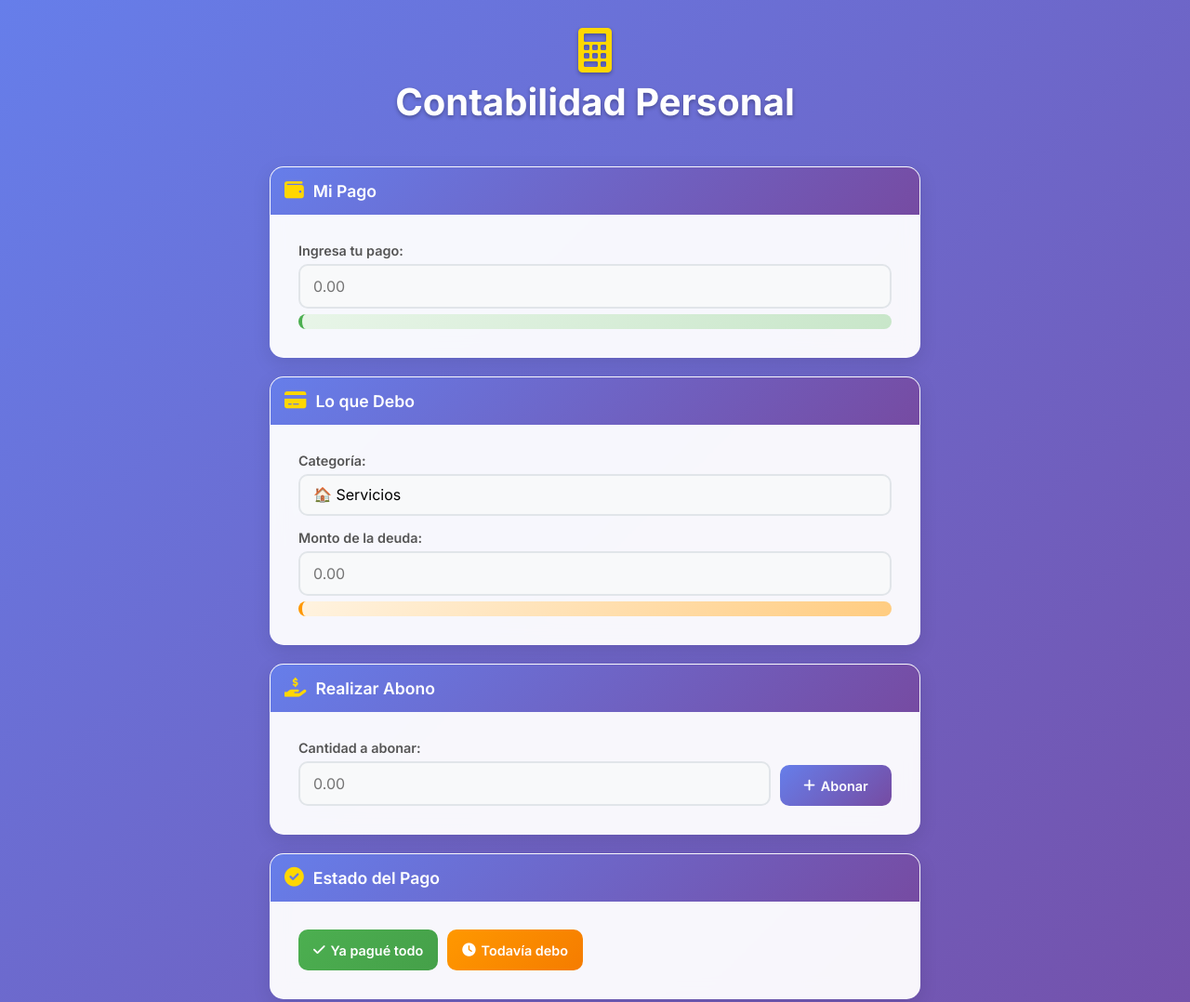
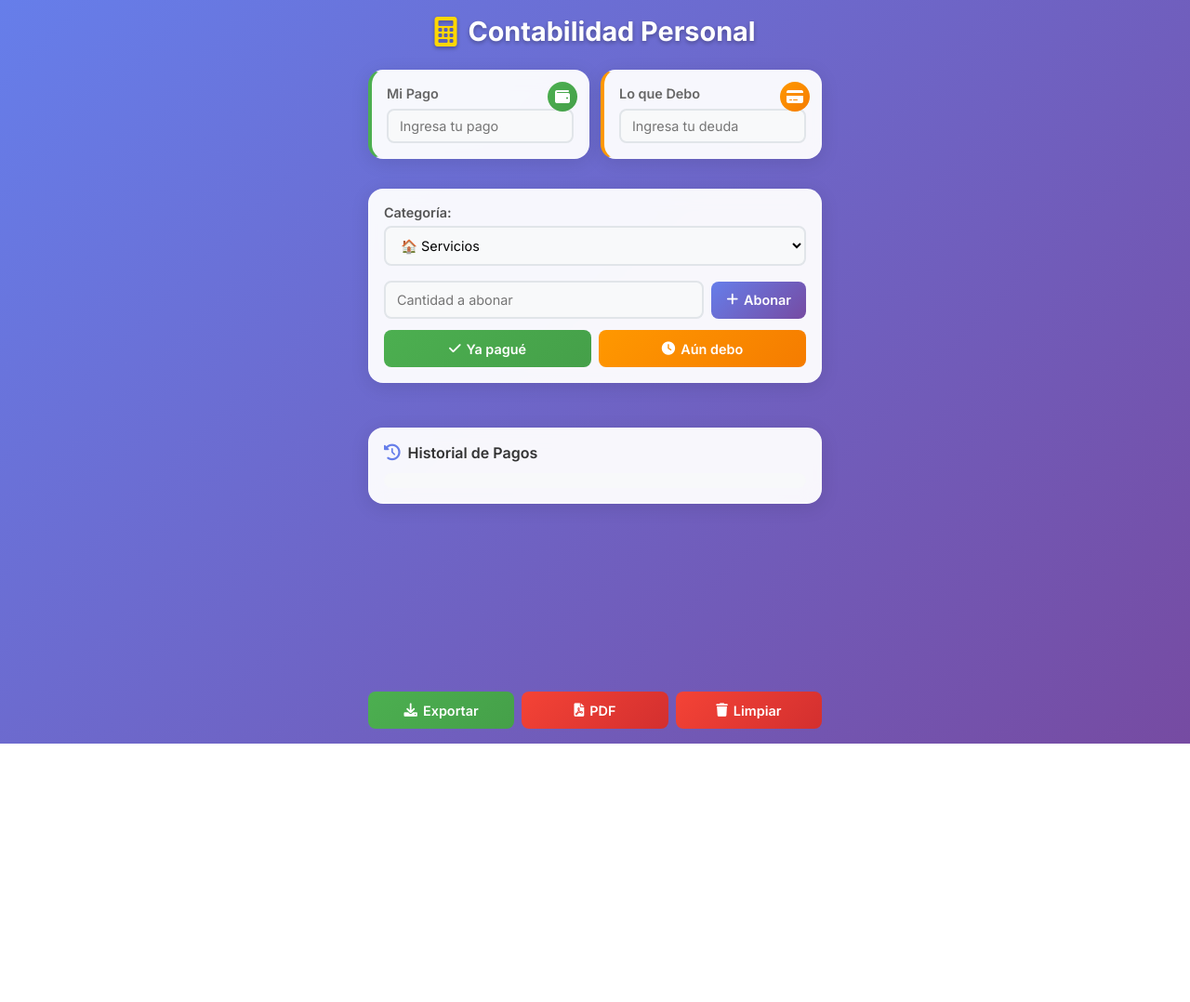
Before and after one commit to JhonSanchez01/contabilidad-personal, a plain HTML site: page index.html in a window 1280 px wide. Shown: the top 1078 px of the page at 93% size. After the commit the page ends 800 px from the top, so only its background shows below. Drawn offline with nearby package versions, Linux system fonts and the light colour scheme.

Commit message:
Diseño moderno y compacto: reorganización visual, tarjetas de resumen, layout dinámico

```diff
--- a/estilos.css
+++ b/estilos.css
@@ -8,157 +8,237 @@ body {
   font-family: 'Inter', sans-serif;
   background: linear-gradient(135deg, #667eea 0%, #764ba2 100%);
   min-height: 100vh;
-  padding: 10px;
   color: #333;
   overflow-x: hidden;
 }
 
 .container {
-  max-width: 600px;
+  max-width: 480px;
   margin: 0 auto;
+  padding: 16px;
+  min-height: 100vh;
   display: flex;
   flex-direction: column;
-  gap: 15px;
-  padding: 0 5px;
 }
 
+/* Header compacto */
 .header {
   text-align: center;
-  margin-bottom: 15px;
+  margin-bottom: 24px;
   color: white;
-  padding: 10px;
+}
+
+.header-content {
+  display: flex;
+  align-items: center;
+  justify-content: center;
+  gap: 12px;
 }
 
 .header i {
-  font-size: 2.5rem;
-  margin-bottom: 8px;
-  display: block;
+  font-size: 2rem;
   color: #ffd700;
   text-shadow: 0 2px 4px rgba(0,0,0,0.3);
 }
 
 .header h1 {
-  font-size: 2rem;
+  font-size: 1.8rem;
   font-weight: 700;
   text-shadow: 0 2px 4px rgba(0,0,0,0.3);
-  line-height: 1.2;
 }
 
-.card {
+/* Dashboard principal */
+.dashboard {
+  flex: 1;
+  display: flex;
+  flex-direction: column;
+  gap: 16px;
+}
+
+/* Tarjetas de resumen */
+.summary-cards {
+  display: grid;
+  grid-template-columns: 1fr 1fr;
+  gap: 12px;
+  margin-bottom: 16px;
+}
+
+.summary-card {
   background: rgba(255, 255, 255, 0.95);
-  border-radius: 15px;
-  box-shadow: 0 6px 20px rgba(0, 0, 0, 0.1);
+  border-radius: 16px;
+  padding: 16px;
+  box-shadow: 0 4px 20px rgba(0, 0, 0, 0.1);
   backdrop-filter: blur(10px);
   border: 1px solid rgba(255, 255, 255, 0.2);
+  transition: transform 0.3s ease, box-shadow 0.3s ease;
+  position: relative;
   overflow: hidden;
-  transition: transform 0.3s ease, box-shadow 0.3s ease;
 }
 
-.card:hover {
-  transform: translateY(-3px);
+.summary-card:hover {
+  transform: translateY(-2px);
   box-shadow: 0 8px 25px rgba(0, 0, 0, 0.15);
 }
 
-.card-header {
-  background: linear-gradient(135deg, #667eea 0%, #764ba2 100%);
-  color: white;
-  padding: 15px;
+.summary-card.income {
+  border-left: 4px solid #4caf50;
+}
+
+.summary-card.debt {
+  border-left: 4px solid #ff9800;
+}
+
+.card-icon {
+  position: absolute;
+  top: 12px;
+  right: 12px;
+  width: 32px;
+  height: 32px;
+  border-radius: 50%;
   display: flex;
   align-items: center;
-  gap: 10px;
+  justify-content: center;
+  font-size: 1rem;
+  color: white;
 }
 
-.card-header i {
-  font-size: 1.3rem;
-  color: #ffd700;
+.summary-card.income .card-icon {
+  background: linear-gradient(135deg, #4caf50 0%, #45a049 100%);
 }
 
-.card-header h3 {
-  font-size: 1.1rem;
-  font-weight: 600;
-  margin: 0;
+.summary-card.debt .card-icon {
+  background: linear-gradient(135deg, #ff9800 0%, #f57c00 100%);
 }
 
-.card-content {
-  padding: 18px;
+.card-content h3 {
+  font-size: 0.9rem;
+  font-weight: 600;
+  color: #666;
+  margin-bottom: 8px;
 }
 
-.input-group {
-  margin-bottom: 15px;
+.amount {
+  font-size: 1.4rem;
+  font-weight: 700;
+  color: #333;
+  margin-bottom: 8px;
 }
 
-.input-group:last-child {
-  margin-bottom: 0;
-}
-
-label {
-  display: block;
-  margin-bottom: 6px;
-  font-weight: 600;
-  color: #555;
+.summary-card input {
+  width: 100%;
+  padding: 8px 12px;
+  border: 2px solid #e1e5e9;
+  border-radius: 8px;
   font-size: 0.9rem;
-}
-
-input[type="number"], select {
-  width: 100%;
-  padding: 12px 14px;
-  border: 2px solid #e1e5e9;
-  border-radius: 10px;
-  font-size: 1rem;
   font-family: 'Inter', sans-serif;
   transition: all 0.3s ease;
   background: #f8f9fa;
-  -webkit-appearance: none;
-  -moz-appearance: none;
-  appearance: none;
 }
 
-input[type="number"]:focus, select:focus {
+.summary-card input:focus {
   outline: none;
   border-color: #667eea;
   background: white;
   box-shadow: 0 0 0 3px rgba(102, 126, 234, 0.1);
 }
 
-.input-with-button {
-  display: flex;
-  gap: 10px;
-  align-items: flex-end;
+/* Sección de acciones */
+.action-section {
+  background: rgba(255, 255, 255, 0.95);
+  border-radius: 16px;
+  padding: 16px;
+  box-shadow: 0 4px 20px rgba(0, 0, 0, 0.1);
+  backdrop-filter: blur(10px);
+  border: 1px solid rgba(255, 255, 255, 0.2);
+  margin-bottom: 16px;
 }
 
-.input-with-button input {
-  flex: 1;
-  min-width: 0;
+.category-selector {
+  margin-bottom: 16px;
 }
 
-.button-group {
-  display: flex;
-  gap: 10px;
-  flex-wrap: wrap;
-  justify-content: center;
+.category-selector label {
+  display: block;
+  font-size: 0.9rem;
+  font-weight: 600;
+  color: #555;
+  margin-bottom: 6px;
 }
 
+.category-selector select {
+  width: 100%;
+  padding: 10px 12px;
+  border: 2px solid #e1e5e9;
+  border-radius: 8px;
+  font-size: 0.9rem;
+  font-family: 'Inter', sans-serif;
+  background: #f8f9fa;
+  transition: all 0.3s ease;
+}
+
+.category-selector select:focus {
+  outline: none;
+  border-color: #667eea;
+  background: white;
+  box-shadow: 0 0 0 3px rgba(102, 126, 234, 0.1);
+}
+
+.payment-actions {
+  display: flex;
+  flex-direction: column;
+  gap: 12px;
+}
+
+.abono-input {
+  display: flex;
+  gap: 8px;
+  align-items: center;
+}
+
+.abono-input input {
+  flex: 1;
+  padding: 10px 12px;
+  border: 2px solid #e1e5e9;
+  border-radius: 8px;
+  font-size: 0.9rem;
+  font-family: 'Inter', sans-serif;
+  background: #f8f9fa;
+  transition: all 0.3s ease;
+}
+
+.abono-input input:focus {
+  outline: none;
+  border-color: #667eea;
+  background: white;
+  box-shadow: 0 0 0 3px rgba(102, 126, 234, 0.1);
+}
+
+.status-buttons {
+  display: grid;
+  grid-template-columns: 1fr 1fr;
+  gap: 8px;
+}
+
+/* Botones */
 button {
-  padding: 12px 16px;
+  padding: 10px 16px;
   border: none;
-  border-radius: 10px;
+  border-radius: 8px;
   font-weight: 600;
   font-size: 0.9rem;
   cursor: pointer;
   transition: all 0.3s ease;
   display: flex;
   align-items: center;
+  justify-content: center;
   gap: 6px;
   font-family: 'Inter', sans-serif;
-  min-width: 100px;
-  justify-content: center;
-  flex: 1;
-  min-height: 44px;
+  min-height: 40px;
   touch-action: manipulation;
 }
 
 button:hover {
-  transform: translateY(-2px);
+  transform: translateY(-1px);
   box-shadow: 0 4px 12px rgba(0, 0, 0, 0.15);
 }
 
@@ -216,40 +296,20 @@ button:active {
   background: linear-gradient(135deg, #d32f2f 0%, #c62828 100%);
 }
 
-.balance-display, .debt-display {
-  display: block;
-  margin-top: 6px;
-  padding: 8px 10px;
-  border-radius: 8px;
-  font-weight: 600;
-  font-size: 0.85rem;
-}
-
-.balance-display {
-  background: linear-gradient(135deg, #e8f5e8 0%, #c8e6c9 100%);
-  color: #2e7d32;
-  border-left: 4px solid #4caf50;
-}
-
-.debt-display {
-  background: linear-gradient(135deg, #fff3e0 0%, #ffcc80 100%);
-  color: #e65100;
-  border-left: 4px solid #ff9800;
-}
-
+/* Estado del pago */
 .status-display {
-  margin-top: 12px;
+  margin: 16px 0;
   text-align: center;
 }
 
 .ya-pago {
   background: linear-gradient(135deg, #4caf50 0%, #45a049 100%);
   color: white;
-  padding: 14px 20px;
+  padding: 12px 20px;
   border-radius: 12px;
   text-align: center;
   font-weight: 700;
-  font-size: 1.1rem;
+  font-size: 1rem;
   box-shadow: 0 4px 16px rgba(76, 175, 80, 0.3);
   animation: pulse 2s infinite;
 }
@@ -260,22 +320,53 @@ button:active {
   100% { transform: scale(1); }
 }
 
+/* Historial */
+.history-section {
+  background: rgba(255, 255, 255, 0.95);
+  border-radius: 16px;
+  padding: 16px;
+  box-shadow: 0 4px 20px rgba(0, 0, 0, 0.1);
+  backdrop-filter: blur(10px);
+  border: 1px solid rgba(255, 255, 255, 0.2);
+  margin-bottom: 16px;
+}
+
+.section-header {
+  display: flex;
+  align-items: center;
+  gap: 8px;
+  margin-bottom: 12px;
+}
+
+.section-header i {
+  color: #667eea;
+  font-size: 1.1rem;
+}
+
+.section-header h3 {
+  font-size: 1rem;
+  font-weight: 600;
+  color: #333;
+  margin: 0;
+}
+
 .history-container {
-  max-height: 250px;
+  max-height: 200px;
   overflow-y: auto;
-  border-radius: 10px;
+  border-radius: 8px;
   background: #f8f9fa;
-  padding: 6px;
+  padding: 8px;
 }
 
 .historial-item {
-  padding: 12px;
+  padding: 10px;
   margin-bottom: 6px;
   background: white;
-  border-radius: 10px;
-  border-left: 4px solid #667eea;
+  border-radius: 8px;
+  border-left: 3px solid #667eea;
   box-shadow: 0 2px 6px rgba(0, 0, 0, 0.05);
   transition: transform 0.2s ease;
+  font-size: 0.85rem;
 }
 
 .historial-item:hover {
@@ -294,7 +385,7 @@ button:active {
 
 .historial-item strong {
   color: #333;
-  font-size: 0.85rem;
+  font-size: 0.8rem;
 }
 
 .historial-item small {
@@ -304,124 +395,74 @@ button:active {
 
 /* Scrollbar personalizado */
 .history-container::-webkit-scrollbar {
-  width: 6px;
+  width: 4px;
 }
 
 .history-container::-webkit-scrollbar-track {
   background: #f1f1f1;
-  border-radius: 3px;
+  border-radius: 2px;
 }
 
 .history-container::-webkit-scrollbar-thumb {
   background: #667eea;
-  border-radius: 3px;
+  border-radius: 2px;
 }
 
 .history-container::-webkit-scrollbar-thumb:hover {
   background: #5a6fd8;
 }
 
-/* Responsive para tablets */
-@media (min-width: 768px) {
-  body {
-    padding: 20px;
-  }
+/* Acciones */
+.actions-section {
+  margin-top: auto;
+  padding-top: 16px;
+}
 
+.action-buttons {
+  display: grid;
+  grid-template-columns: 1fr 1fr 1fr;
+  gap: 8px;
+}
+
+/* Responsive */
+@media (max-width: 480px) {
   .container {
-    gap: 20px;
-    padding: 0;
+    padding: 12px;
   }
 
   .header h1 {
-    font-size: 2.5rem;
+    font-size: 1.6rem;
   }
 
-  .header i {
-    font-size: 3rem;
+  .summary-cards {
+    grid-template-columns: 1fr;
+    gap: 8px;
   }
 
-  .card-content {
-    padding: 24px;
+  .status-buttons {
+    grid-template-columns: 1fr;
   }
 
-  .button-group {
-    justify-content: flex-start;
+  .action-buttons {
+    grid-template-columns: 1fr;
   }
 
-  button {
-    flex: none;
-    min-width: 120px;
+  .abono-input {
+    flex-direction: column;
   }
 
-  .input-with-button {
-    flex-direction: row;
-  }
-
-  .input-with-button button {
-    width: auto;
+  .abono-input button {
+    width: 100%;
   }
 }
 
-/* Responsive para móviles pequeños */
-@media (max-width: 480px) {
-  body {
-    padding: 5px;
+@media (min-width: 768px) {
+  .container {
+    max-width: 520px;
   }
 
-  .container {
-    gap: 10px;
-  }
-
-  .header h1 {
-    font-size: 1.8rem;
-  }
-
-  .header i {
-    font-size: 2rem;
-  }
-
-  .card-header {
-    padding: 12px;
-  }
-
-  .card-header h3 {
-    font-size: 1rem;
-  }
-
-  .card-content {
-    padding: 15px;
-  }
-
-  .button-group {
-    flex-direction: column;
-  }
-
-  button {
-    width: 100%;
-    min-width: auto;
-  }
-
-  .input-with-button {
-    flex-direction: column;
-  }
-
-  .input-with-button button {
-    width: 100%;
-  }
-
-  input[type="number"], select {
-    font-size: 16px; /* Evita zoom en iOS */
-  }
-}
-
-/* Responsive para pantallas grandes */
-@media (min-width: 1200px) {
-  .container {
-    max-width: 700px;
-  }
-
-  .card-content {
-    padding: 30px;
+  .summary-cards {
+    grid-template-columns: 1fr 1fr;
   }
 }
 
@@ -440,18 +481,20 @@ button:active {
     background: linear-gradient(135deg, #2c3e50 0%, #34495e 100%);
   }
 
-  .card {
+  .summary-card,
+  .action-section,
+  .history-section {
     background: rgba(255, 255, 255, 0.1);
     color: #fff;
   }
 
-  input[type="number"], select {
+  input, select {
     background: rgba(255, 255, 255, 0.1);
     color: #fff;
     border-color: rgba(255, 255, 255, 0.3);
   }
 
-  input[type="number"]::placeholder {
+  input::placeholder {
     color: rgba(255, 255, 255, 0.6);
   }
 }
--- a/index.html
+++ b/index.html
@@ -45,34 +45,44 @@
 </head>
 <body>
   <div class="container">
+    <!-- Header compacto -->
     <div class="header">
+      <div class="header-content">
         <i class="fas fa-calculator"></i>
         <h1>Contabilidad Personal</h1>
       </div>
+    </div>
 
-    <!-- Sección de Pago -->
-    <div class="card">
-      <div class="card-header">
+    <!-- Dashboard principal -->
+    <div class="dashboard">
+      <!-- Resumen rápido -->
+      <div class="summary-cards">
+        <div class="summary-card income">
+          <div class="card-icon">
             <i class="fas fa-wallet"></i>
-        <h3>Mi Pago</h3>
           </div>
           <div class="card-content">
-        <div class="input-group">
-          <label for="pago">Ingresa tu pago:</label>
-          <input type="number" id="pago" min="0" step="0.01" placeholder="0.00" inputmode="decimal">
-          <span id="pagoGuardado" class="balance-display"></span>
+            <h3>Mi Pago</h3>
+            <div class="amount" id="pagoGuardado">$0.00</div>
+            <input type="number" id="pago" min="0" step="0.01" placeholder="Ingresa tu pago" inputmode="decimal">
+          </div>
+        </div>
+
+        <div class="summary-card debt">
+          <div class="card-icon">
+            <i class="fas fa-credit-card"></i>
+          </div>
+          <div class="card-content">
+            <h3>Lo que Debo</h3>
+            <div class="amount" id="deudaGuardada">$0.00</div>
+            <input type="number" id="deuda" min="0" step="0.01" placeholder="Ingresa tu deuda" inputmode="decimal">
           </div>
         </div>
       </div>
 
-    <!-- Sección de Deuda -->
-    <div class="card">
-      <div class="card-header">
-        <i class="fas fa-credit-card"></i>
-        <h3>Lo que Debo</h3>
-      </div>
-      <div class="card-content">
-        <div class="input-group">
+      <!-- Categoría y abono -->
+      <div class="action-section">
+        <div class="category-selector">
           <label for="categoria">Categoría:</label>
           <select id="categoria">
             <option value="servicios">🏠 Servicios</option>
@@ -81,79 +91,49 @@
             <option value="otro">📝 Otro</option>
           </select>
         </div>
-        <div class="input-group">
-          <label for="deuda">Monto de la deuda:</label>
-          <input type="number" id="deuda" min="0" step="0.01" placeholder="0.00" inputmode="decimal">
-          <span id="deudaGuardada" class="debt-display"></span>
+
+        <div class="payment-actions">
+          <div class="abono-input">
+            <input type="number" id="abono" min="0" step="0.01" placeholder="Cantidad a abonar" inputmode="decimal">
+            <button id="btnAbonar" class="btn-primary">
+              <i class="fas fa-plus"></i> Abonar
+            </button>
+          </div>
+
+          <div class="status-buttons">
+            <button id="btnPagado" class="btn-success">
+              <i class="fas fa-check"></i> Ya pagué
+            </button>
+            <button id="btnDebo" class="btn-warning">
+              <i class="fas fa-clock"></i> Aún debo
+            </button>
           </div>
         </div>
       </div>
 
-    <!-- Sección de Abono -->
-    <div class="card">
-      <div class="card-header">
-        <i class="fas fa-hand-holding-usd"></i>
-        <h3>Realizar Abono</h3>
-      </div>
-      <div class="card-content">
-        <div class="input-group">
-          <label for="abono">Cantidad a abonar:</label>
-          <div class="input-with-button">
-            <input type="number" id="abono" min="0" step="0.01" placeholder="0.00" inputmode="decimal">
-            <button id="btnAbonar" class="btn-primary">
-              <i class="fas fa-plus"></i> Abonar
-            </button>
-          </div>
-        </div>
-      </div>
-    </div>
+      <!-- Estado del pago -->
+      <div class="status-display" id="estado"></div>
 
-    <!-- Botones de Estado -->
-    <div class="card">
-      <div class="card-header">
-        <i class="fas fa-check-circle"></i>
-        <h3>Estado del Pago</h3>
-      </div>
-      <div class="card-content">
-        <div class="button-group">
-          <button id="btnPagado" class="btn-success">
-            <i class="fas fa-check"></i> Ya pagué todo
-          </button>
-          <button id="btnDebo" class="btn-warning">
-            <i class="fas fa-clock"></i> Todavía debo
-          </button>
-        </div>
-        <div id="estado" class="status-display"></div>
-      </div>
-    </div>
-
-    <!-- Historial -->
-    <div class="card">
-      <div class="card-header">
+      <!-- Historial compacto -->
+      <div class="history-section">
+        <div class="section-header">
           <i class="fas fa-history"></i>
           <h3>Historial de Pagos</h3>
         </div>
-      <div class="card-content">
         <div id="historial" class="history-container"></div>
-      </div>
       </div>
 
       <!-- Acciones -->
-    <div class="card">
-      <div class="card-header">
-        <i class="fas fa-cog"></i>
-        <h3>Acciones</h3>
-      </div>
-      <div class="card-content">
-        <div class="button-group">
+      <div class="actions-section">
+        <div class="action-buttons">
           <button id="btnExportar" class="btn-export">
-            <i class="fas fa-download"></i> Exportar Datos
+            <i class="fas fa-download"></i> Exportar
           </button>
           <button id="btnExportarPDF" class="btn-pdf">
-            <i class="fas fa-file-pdf"></i> Exportar PDF
+            <i class="fas fa-file-pdf"></i> PDF
           </button>
           <button id="btnLimpiar" class="btn-danger">
-            <i class="fas fa-trash"></i> Limpiar Todo
+            <i class="fas fa-trash"></i> Limpiar
           </button>
         </div>
       </div>
```
Lines whose indentation alone changed are shown as unchanged.
